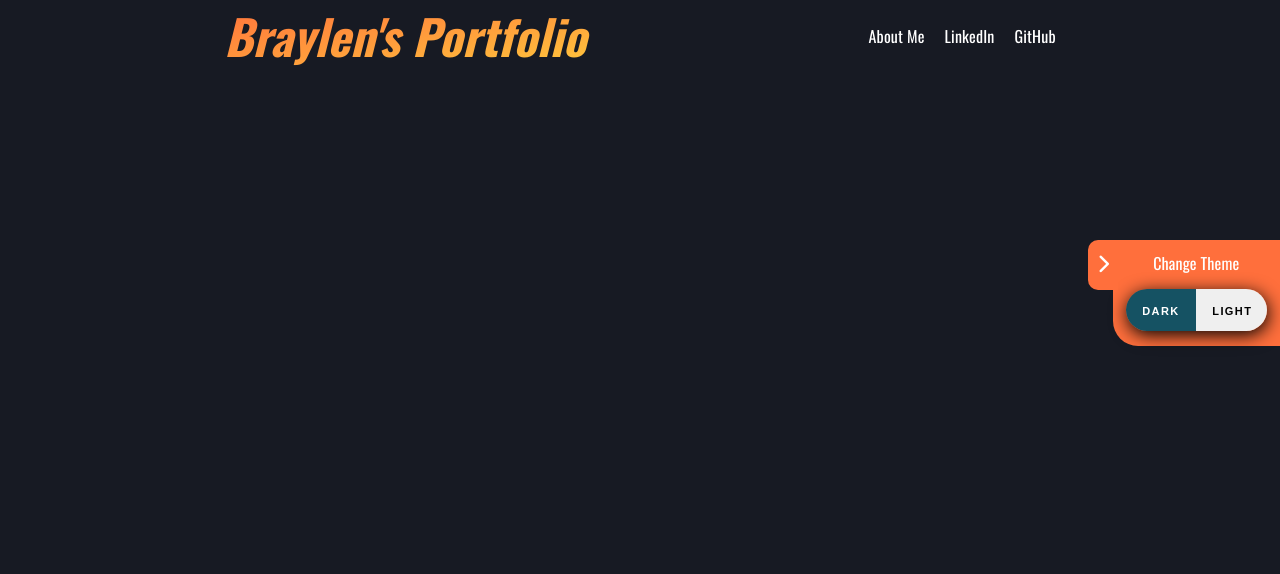
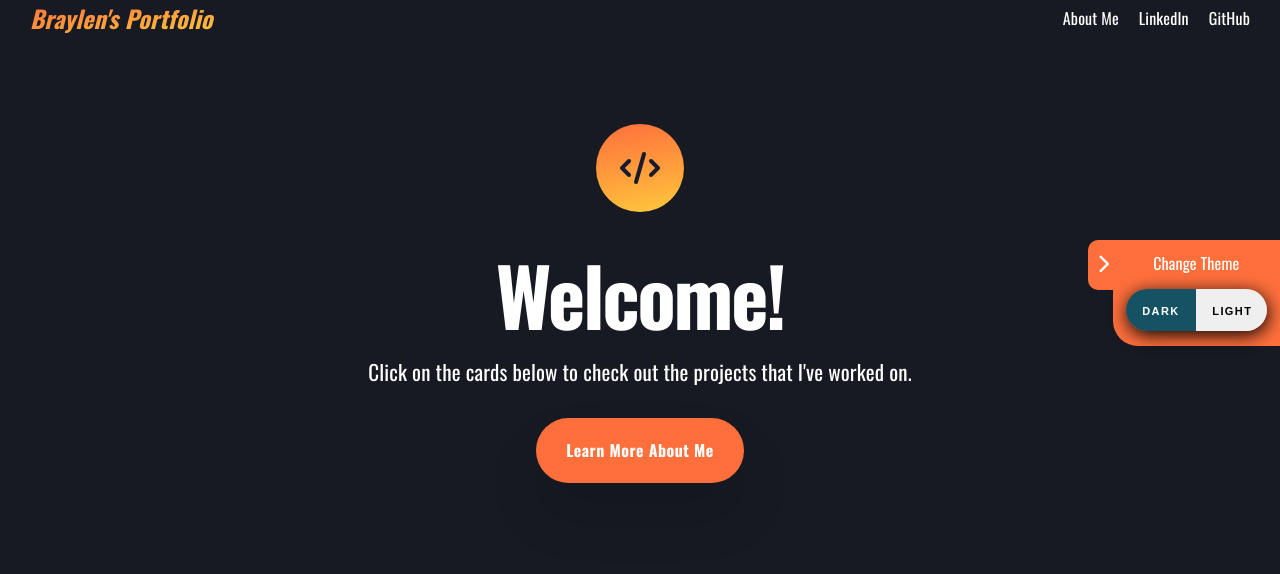
Before and after one commit to braylenstrain/my-portolio, a plain HTML site: page index.html in a window 1280 px wide. Drawn offline with nearby package versions, Linux system fonts and the light colour scheme.

Commit message:
Create Hero section

```diff
--- a/index.html
+++ b/index.html
@@ -16,22 +16,8 @@
 </head>
 
 <body>
-  <!-- Theme Toggle -->
-  <div class="theme-toggle open">
-    <div class="theme-toggle__header">Change Theme</div>
-
-    <div class="theme-toggle__btn-group">
-      <button class="theme-toggle__switch-btn active" data-toggle="dark" tabindex="-1">Dark</button>
-      <button class="theme-toggle__switch-btn" data-toggle="light" tabindex="-1">Light</button>
-    </div>
-
-    <button class="theme-toggle__tab">
-      <i class="fas fa-chevron-left"></i>
-    </button>
-  </div>
-
   <!-- Page Header -->
-  <header class="header container">
+  <header class="header container--fluid">
     <span class="header__logo">Braylen's Portfolio</span>
 
     <nav>
@@ -45,7 +31,18 @@
 
   <!-- Page Body -->
   <main>
+    <section class="hero container">
+      <div class="hero__content">
+        <div class="hero__code-icon">
+          <i class="fas fa-code"></i>
+        </div>
 
+        <h1 class="title--lg">Welcome!</h2>
+        <div class="sub-title">Click on the cards below to check out the projects that I've worked on.</div>
+
+        <span class="hero__button" data-open="About Me">Learn More About Me</span>
+      </div>
+    </section>
   </main>
 
   <!-- Modules -->
@@ -73,6 +70,20 @@
       </div>
     </div>
   </div>
+
+  <!-- Theme Toggle -->
+  <div class="theme-toggle open">
+    <div class="theme-toggle__header">Change Theme</div>
+
+    <div class="theme-toggle__btn-group">
+      <button class="theme-toggle__switch-btn active" data-toggle="dark" tabindex="-1">Dark</button>
+      <button class="theme-toggle__switch-btn" data-toggle="light" tabindex="-1">Light</button>
+    </div>
+
+    <button class="theme-toggle__tab">
+      <i class="fas fa-chevron-left"></i>
+    </button>
+  </div>
   <script src="/js/main.js"></script>
 </body>
 </html>
--- a/scss/layout/_defaults.scss
+++ b/scss/layout/_defaults.scss
@@ -51,10 +51,10 @@ img {
 }
 
 .container,
-.container-fluid {
+.container--fluid {
   width: 100%;
-  padding-left: 15px;
-  padding-right: 15px;
+  padding-left: 30px;
+  padding-right: 30px;
   margin-left: auto;
   margin-right: auto;
 }
@@ -62,3 +62,21 @@ img {
 .container {
   max-width: 1140px;
 }
+
+.title--lg {
+  font-size: 5rem;
+  letter-spacing: rem(-2.5);
+  line-height: 1.05;
+}
+
+.title--md {
+  font-size: 3rem;
+  letter-spacing: rem(-2);
+}
+
+.sub-title {
+  font-size: 1.3125rem;
+  line-height: 1.5;
+  padding-top: 1.25rem;
+  padding-bottom: 1.875rem;
+}
--- a/scss/layout/_header.scss
+++ b/scss/layout/_header.scss
@@ -2,12 +2,12 @@
 
 .header {
   display: flex;
-  justify-content: space-around;
+  justify-content: space-between;
   align-items: center;
 }
 
 .header__logo {
-  font-size: 3rem;
+  font-size: 1.5rem;
   font-weight: 700;
   background-color: #ff9a3c;
   background: linear-gradient(170deg, #ff6f3c, #ff9a3c, #ffc93c);
@@ -20,6 +20,11 @@
 nav ul {
   display: flex;
   gap: rem(20);
+  color: var(--color-text);
+
+  li:hover {
+    transform: scale(1.1);
+  }
 }
 
 [data-open=about] {
--- /dev/null
+++ b/scss/layout/_hero.scss
@@ -0,0 +1,41 @@
+@use '../utils' as *;
+
+.hero {
+  &__content {
+    text-align: center;
+    padding:5.5rem 0;
+  }
+
+  &__code-icon {
+    background-color: #ff9a3c;
+    background: linear-gradient(170deg, #ff6f3c, #ff9a3c, #ffc93c);
+    padding: 1.25rem 1.5rem;
+    border-radius: 50%;
+    display: inline-block;
+    margin-bottom: 2.5rem;
+    text-align: center;
+    color: #161c2d;
+
+    .fa-code {
+      font-size: 2rem;
+      display: inline-block;
+      line-height: 1.5;
+    }
+  }
+
+  &__button {
+    display: inline-flex;
+    align-items: center;
+    background-color: #ff6f3c;
+    border-radius: 50rem;
+    font-weight: 700;
+    text-align: center;
+    letter-spacing: rem(0.5);
+    transition: 0.4s;
+    height: rem(65);
+    padding-left: rem(30);
+    padding-right: rem(30);
+    box-shadow: 0 rem(32) rem(54) rgba(3, 3, 3, 0.12);
+    cursor: pointer;
+  }
+}
--- a/scss/layout/_index.scss
+++ b/scss/layout/_index.scss
@@ -2,3 +2,4 @@
 @forward 'theme-toggle';
 @forward 'header';
 @forward 'modals';
+@forward 'hero';
```
Also changed, not shown: scss/styles.css, 1 other file.
